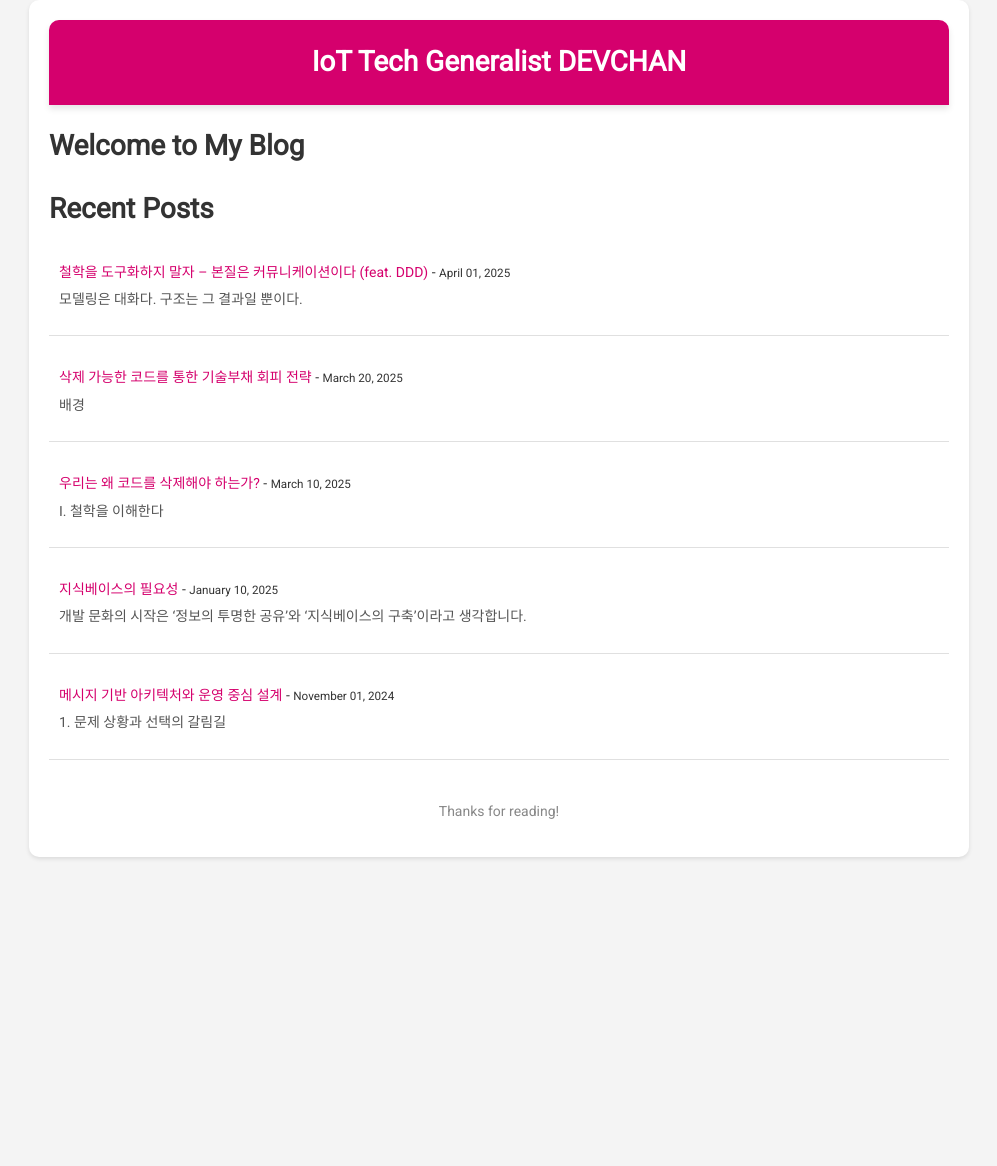
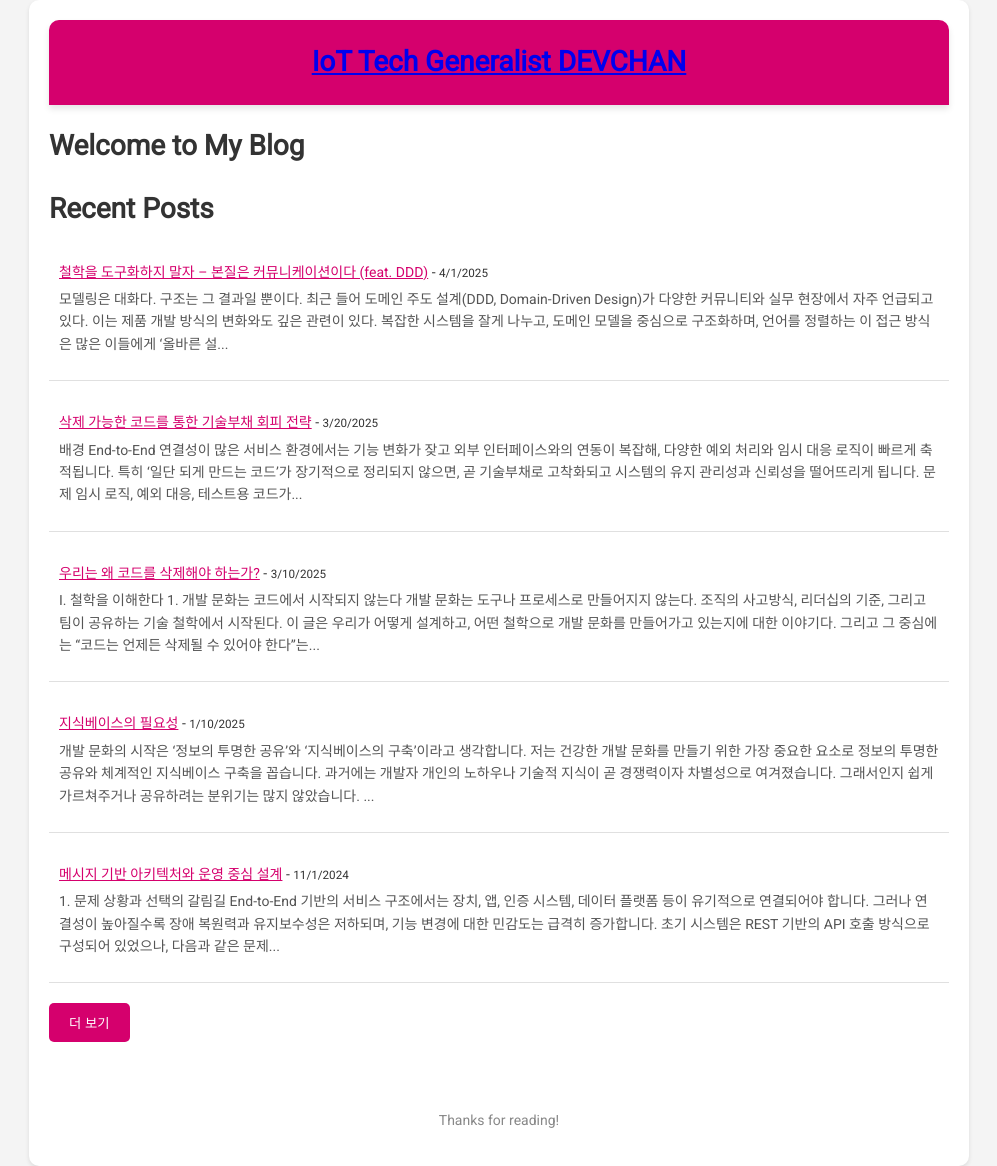
Before and after one commit to devchan64/devchan64.github.io, a Jekyll site: the page built from index.md, in a window 1280 px wide. Shown: the whole page, without its empty margins (141-1138 px from the left). Built offline with Jekyll 4.4.1, drawn with Linux system fonts in a browser that asks for light colours; before the commit the page ends 900 px from its top, so only the background shows below that.

Commit message:
레이아웃 정리

```diff
--- a/_config.yml
+++ b/_config.yml
@@ -13,4 +13,4 @@ defaults:
   - scope:
       path: "_posts/*"
     values:
-      layout: "post"
+      layout: "default"
--- a/_layouts/default.html
+++ b/_layouts/default.html
@@ -3,19 +3,34 @@
 <head>
   <meta charset="UTF-8" />
   <meta name="viewport" content="width=device-width, initial-scale=1.0">
-  <title>{{ page.title }} | {{ site.title }}</title> <!-- 페이지 제목과 사이트 제목을 결합 -->
+  <title>{{ page.title }} | Chan의 블로그</title>
   <link href="https://fonts.googleapis.com/css2?family=Roboto&family=Noto+Sans+KR&family=Fira+Code&display=swap" rel="stylesheet">
-  <link rel="stylesheet" href="{{ '/assets/css/style.css' | relative_url }}"> <!-- CSS 링크 -->
+  <link rel="stylesheet" href="{{ '/assets/css/style.css' | relative_url }}">
 </head>
 <body>
   <div class="container">
     <header>
-      <h1>{{ site.title }}</h1> <!-- 사이트 제목 -->
+      <h1><a href="{{ "/" | relative_url }}">{{ site.title }}</a></h1>
     </header>
 
     <main>
-      <h1>{{ page.title }}</h1> <!-- 페이지 제목 -->
-      {{ content }} <!-- 페이지의 본문 내용이 여기에 들어갑니다 -->
+      <h1>{{ page.title }}</h1>
+      {{ content }}
+
+      <!-- 페이지네이션 추가 -->
+      <nav class="pagination">
+        {% if page.previous %}
+          <a class="prev" href="{{ page.previous.url | relative_url }}">&laquo; {{ page.previous.title }}</a>
+        {% endif %}
+        {% if page.next %}
+          <a class="next" href="{{ page.next.url | relative_url }}">{{ page.next.title }} &raquo;</a>
+        {% endif %}
+      </nav>
+
+      <!-- 홈으로 가는 버튼 -->
+      {% unless page.url == "/" %}
+        <a href="{{ "/" | relative_url }}" class="home-button">홈으로 가기</a>
+      {% endunless %}
     </main>
 
     <footer>
--- a/assets/css/style.css
+++ b/assets/css/style.css
@@ -50,14 +50,35 @@ article img {
 }
 
 a {
-  color: #d5006d;
-  text-decoration: none;
-  transition: color 0.3s ease;
+
 }
 
 a:hover {
   text-decoration: underline;
-  color: #b30057;
+}
+
+header a:visited{
+  color: inherit;
+}
+
+.pagination {
+  display: flex;
+  justify-content: space-between;
+  margin: 2em 0;
+  font-size: 0.95em;
+}
+
+.pagination a {
+  padding: 0.5em 1em;
+  background-color: #f1f1f1;
+  border-radius: 5px;
+  text-decoration: none;
+  color: #007acc;
+  transition: background-color 0.2s ease;
+}
+
+.pagination a:hover {
+  background-color: #e0e0e0;
 }
 
 footer {
--- a/index.md
+++ b/index.md
@@ -6,11 +6,41 @@ date: 2024-04-01
 
 # Recent Posts
 
-<ul>
-  {% for post in site.posts limit:5 %}
-    <li>
-      <a href="{{ post.url }}">{{ post.title }}</a> - <small>{{ post.date | date: "%B %d, %Y" }}</small>
-      <p>{{ post.excerpt | strip_html }}</p> <!-- excerpt를 단순히 출력, 줄 수는 CSS로 제한 -->
-    </li>
-  {% endfor %}
-</ul>
+<ul id="post-list"></ul>
+
+<button id="load-more">더 보기</button>
+
+<script>
+let posts = [];
+let currentIndex = 0;
+const postsPerPage = 5;
+
+async function loadPosts() {
+  if (posts.length === 0) {
+    const res = await fetch('/posts.json');
+    posts = await res.json();
+  }
+
+  const nextPosts = posts.slice(currentIndex, currentIndex + postsPerPage);
+  const container = document.getElementById('post-list');
+
+  nextPosts.forEach(post => {
+    const li = document.createElement('li');
+    li.innerHTML = `
+      <a href="${post.url}">${post.title}</a> - <small>${new Date(post.date).toLocaleDateString()}</small>
+      <p>${post.excerpt}</p>
+    `;
+    container.appendChild(li);
+  });
+
+  currentIndex += postsPerPage;
+
+  // 더 이상 불러올 게 없으면 버튼 제거
+  if (currentIndex >= posts.length) {
+    document.getElementById('load-more').style.display = 'none';
+  }
+}
+
+document.getElementById('load-more').addEventListener('click', loadPosts);
+window.addEventListener('DOMContentLoaded', loadPosts);
+</script>
--- /dev/null
+++ b/post.json
@@ -0,0 +1,15 @@
+---
+layout: null
+permalink: /posts.json
+---
+
+[
+{% for post in site.posts %}
+  {
+    "title": "{{ post.title | escape }}",
+    "url": "{{ post.url }}",
+    "date": "{{ post.date | date_to_xmlschema }}",
+    "excerpt": "{{ post.content | strip_html | normalize_whitespace | truncate: 200 | escape }}"
+  }{% unless forloop.last %},{% endunless %}
+{% endfor %}
+]
```
Also changed, not shown: _layouts/post.html (deleted, +0 -29 lines).
